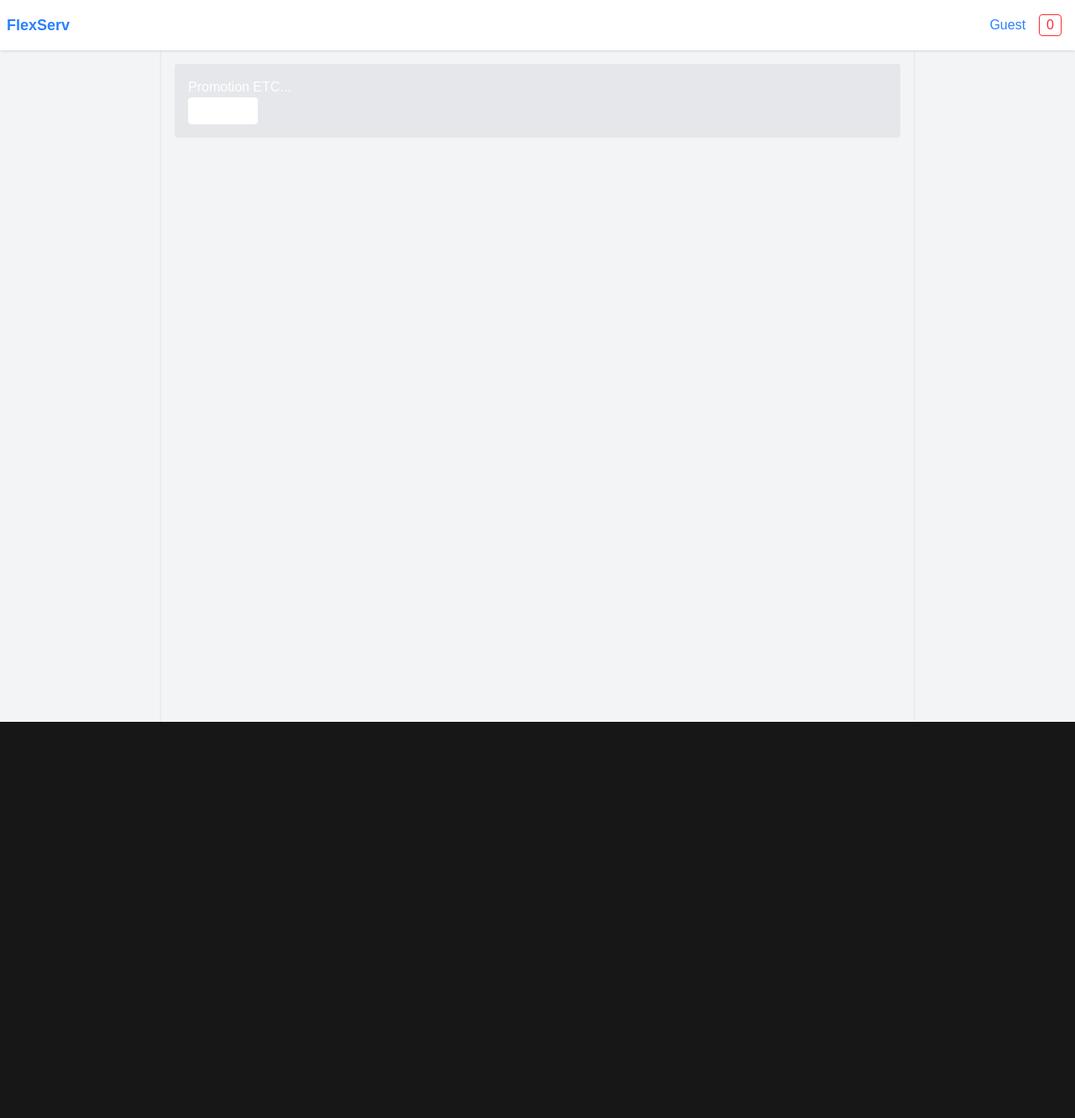
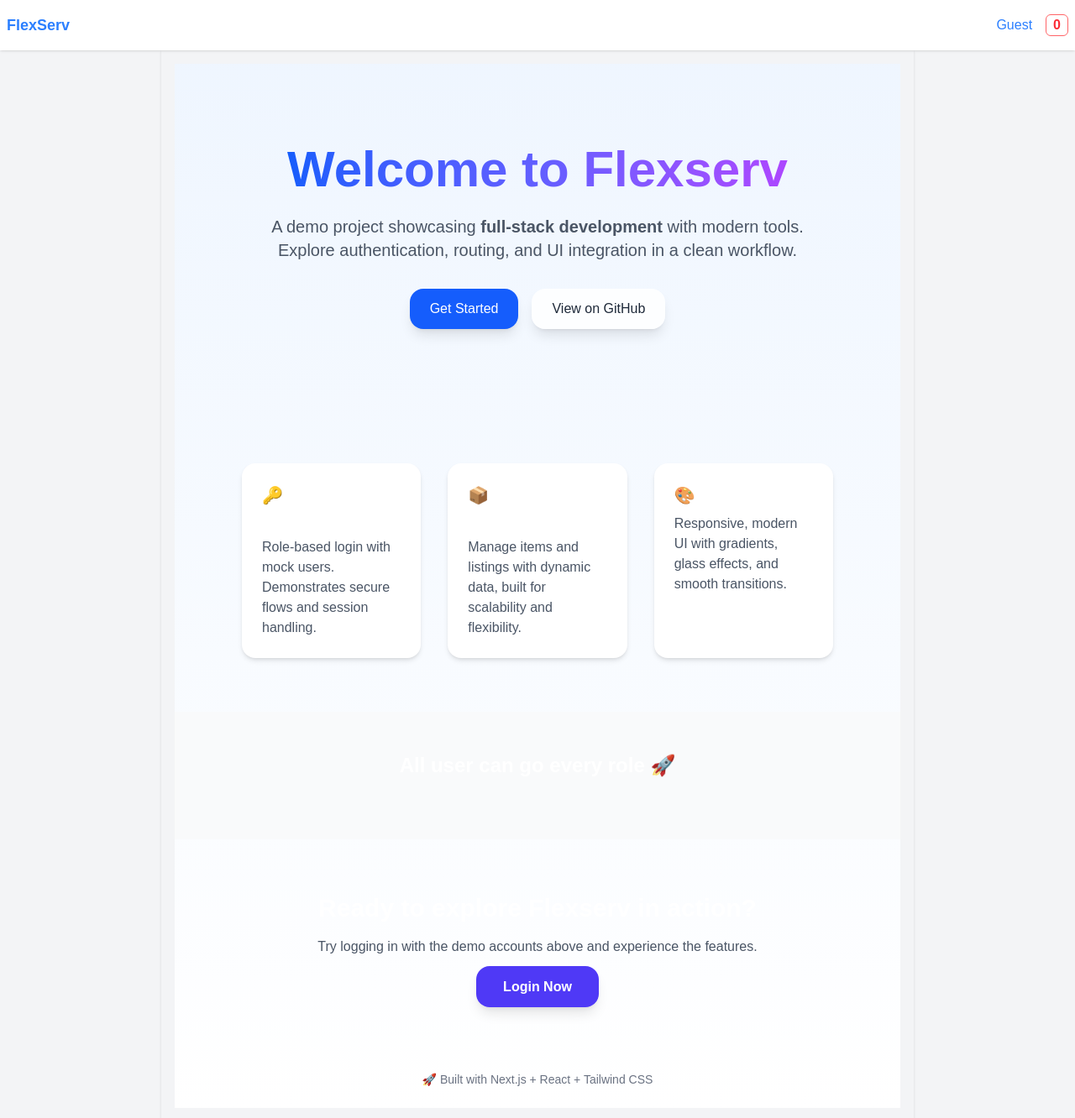
Before and after one commit to IXYOZ/Flexserv, a Next.js app: page / in a window 1280 px wide. Shown: the top 1332 px of the page at 84% size. Before the commit the page ends 860 px from the top, so only its background shows below. Built offline with nearby package versions, Linux system fonts and the light colour scheme.

Commit message:
Update home and navbar

```diff
--- a/src/app/page.tsx
+++ b/src/app/page.tsx
@@ -1,16 +1,97 @@
-  'use client'
-import Link from "next/link";
-import { useRouter } from "next/navigation";
-
-
+"use client";
 
 export default function Home() {
+  return (
+    <main className="relative min-h-screen bg-gradient-to-b from-blue-50 to-white flex flex-col">
+      {/* Floating background shapes */}
+      <div className="absolute inset-0 -z-10 overflow-hidden">
+        <div className="absolute top-20 left-10 w-72 h-72 bg-blue-200 rounded-full mix-blend-multiply filter blur-3xl opacity-40 animate-pulse"></div>
+        <div className="absolute bottom-10 right-10 w-80 h-80 bg-indigo-200 rounded-full mix-blend-multiply filter blur-3xl opacity-40 animate-pulse"></div>
+      </div>
 
-  const router = useRouter()
-  return (
-    <div className="p-4">
-      <p>Promotion ETC... </p>
-      <button onClick={() => router.push('/feed')} className="bg-white hover:bg-blue-500 hover:text-white rounded p-1">Go to feed</button>
-    </div>
+      {/* Hero Section */}
+      <section className="flex flex-col items-center justify-center text-center py-24 px-6">
+        <h1 className="text-5xl md:text-6xl font-extrabold bg-gradient-to-r from-blue-600 via-indigo-500 to-purple-500 bg-clip-text text-transparent">
+          Welcome to Flexserv
+        </h1>
+        <p className="mt-6 text-lg md:text-xl text-gray-600 max-w-2xl">
+          A demo project showcasing{" "}
+          <span className="font-semibold">full-stack development</span> with
+          modern tools. Explore authentication, routing, and UI integration in a
+          clean workflow.
+        </p>
+
+        <div className="mt-8 flex gap-4">
+          <a
+            href="/login"
+            className="px-6 py-3 rounded-2xl bg-blue-600 text-white font-medium shadow-lg hover:scale-105 hover:bg-blue-700 hover:shadow-xl transition-all"
+          >
+            Get Started
+          </a>
+          <a
+            href="https://github.com/yourusername/flexserv"
+            target="_blank"
+            className="px-6 py-3 rounded-2xl bg-white/80 backdrop-blur-md text-gray-800 font-medium shadow-lg hover:scale-105 hover:bg-gray-100 hover:shadow-xl transition-all"
+          >
+            View on GitHub
+          </a>
+        </div>
+      </section>
+
+      {/* Features Section */}
+      <section className="grid grid-cols-1 md:grid-cols-3 gap-8 px-6 md:px-20 py-16">
+        {[
+          {
+            title: "🔑 Authentication",
+            desc: "Role-based login with mock users. Demonstrates secure flows and session handling.",
+          },
+          {
+            title: "📦 Listings & Items",
+            desc: "Manage items and listings with dynamic data, built for scalability and flexibility.",
+          },
+          {
+            title: "🎨 Tailwind UI",
+            desc: "Responsive, modern UI with gradients, glass effects, and smooth transitions.",
+          },
+        ].map((f, i) => (
+          <div
+            key={i}
+            className="p-6 rounded-2xl shadow-md hover:shadow-2xl hover:scale-105 bg-white transition-all"
+          >
+            <h3 className="text-xl font-bold mb-2">{f.title}</h3>
+            <p className="text-gray-600">{f.desc}</p>
+          </div>
+        ))}
+      </section>
+
+      {/* Demo Accounts Section */}
+      <section className="px-6 md:px-20 py-12 bg-gray-50">
+        <h2 className="text-2xl font-bold text-center mb-6">
+          All user can go every role 🚀
+        </h2>
+      </section>
+
+      {/* Call To Action */}
+      <section className="py-16 text-center px-6">
+        <h2 className="text-3xl font-bold mb-4">
+          Ready to explore Flexserv in action?
+        </h2>
+        <p className="text-gray-600 mb-6">
+          Try logging in with the demo accounts above and experience the
+          features.
+        </p>
+        <a
+          href="/login"
+          className="px-8 py-4 rounded-2xl bg-indigo-600 text-white font-semibold shadow-lg hover:scale-110 hover:bg-indigo-700 transition-all"
+        >
+          Login Now
+        </a>
+      </section>
+
+      {/* Footer */}
+      <footer className="py-6 text-center text-gray-500 text-sm">
+        🚀 Built with Next.js + React + Tailwind CSS
+      </footer>
+    </main>
   );
 }
--- a/src/components/DropDown.tsx
+++ b/src/components/DropDown.tsx
@@ -33,7 +33,7 @@ export default function DropDown({ label, options, onSelect }: DropdownProps) {
     <div ref={ref} className="relative inline-block text-left">
       <button
         onClick={() => setOpen(!open)}
-        className="bg-gray-200 px-4  py-2 rounded hover:bg-gray-400 text-black"
+        className="bg-gray-200 px-3  py-1 rounded hover:bg-gray-400 text-black"
       >
         {selected}
       </button>
--- a/src/components/layout/Navbar.tsx
+++ b/src/components/layout/Navbar.tsx
@@ -1,7 +1,5 @@
 import Link from "next/link";
 import { useAppContext } from "@/context/AppContext";
-import Cart from "../Cart";
-import { users } from "@/lib/mockData";
 import CartDropDown from "../navbar/CartDropDown";
 import { useState } from "react";
 import "@tailwindplus/elements";
@@ -9,9 +7,8 @@ import Setting from "../navbar/Setting";
 
 export default function Navbar() {
   const { currentUser, cart, bookings, applications } = useAppContext();
-  const [cartDrop, setCartDrop] = useState(false);
 
-  const noti = cart.length + bookings.length + applications.length;
+
 
   return (
     <nav className="bg-white shadow p-2 flex justify-between items-center sticky top-0 h-15 w-full z-50">
@@ -35,15 +32,13 @@ export default function Navbar() {
           </Link>
         )}
         <div className="flex space-x-2">
-          <button
-            onClick={() => setCartDrop(!cartDrop)}
-            className="border border-red-500 px-2 text-red-500 rounded"
-          >
-            {noti > 0 ? noti : 0}
-          </button>
-          <div>{cartDrop && <CartDropDown />}</div>
-          {currentUser&&(
-            <div><Setting/></div>
+          <div className="flex justify-center items-center">
+            <CartDropDown />
+          </div>
+          {currentUser && (
+            <div>
+              <Setting />
+            </div>
           )}
         </div>
       </div>
--- a/src/components/navbar/CartDropDown.tsx
+++ b/src/components/navbar/CartDropDown.tsx
@@ -2,34 +2,72 @@
 
 import { useAppContext } from "@/context/AppContext";
 import { items } from "@/lib/mockData";
+import { div } from "framer-motion/client";
 import { RouteKind } from "next/dist/server/route-kind";
 import { useRouter } from "next/navigation";
+import { useEffect, useRef, useState } from "react";
 
 export default function CartDropDown() {
-  const router = useRouter()
-  const { cart,bookings, applications, updateItemQty, removeFromCart, currentUser } = useAppContext();
+  const router = useRouter();
+  const {
+    cart,
+    bookings,
+    applications,
+    updateItemQty,
+    removeFromCart,
+    currentUser,
+  } = useAppContext();
+  const [open, setOpen] = useState(false);
+  const ref = useRef<HTMLDivElement>(null);
 
   const itemType = [
-    {type: "cart", label: "Cart", count: cart.length},
-    {type: "booking", label: "Booking", count: bookings.length},
-    {type: "application", label: "Application", count: applications.length}
-  ]
+    { type: "cart", label: "Cart", count: cart.length },
+    { type: "booking", label: "Booking", count: bookings.length },
+    { type: "application", label: "Application", count: applications.length },
+  ];
 
+  useEffect(() => {
+    function handleClickOutSide(event: MouseEvent) {
+      if (ref.current && !ref.current.contains(event.target as Node)) {
+        setOpen(false);
+      }
+    }
+    document.addEventListener("mousedown", handleClickOutSide);
+    return () => document.removeEventListener("mousedown", handleClickOutSide);
+  }, []);
 
+  const noti = cart.length + bookings.length + applications.length;
 
   return (
-    <div className="absolute right-0 mt-2 w-l bg-white border rounded shadow-lg p-4 z-50">
-      {cart && (
-        <ul className="space-y-2">
-          {itemType.map((item) => (
-            <li key={item.type} className="flex justify-between items-center">
-              <button onClick={() => router.push(`/summary?initialType=${item.type}`)}>
+    <div className="relative">
+      <button
+        onClick={() => setOpen(!open)}
+        className="border border-red-400 text-red px-2 rounded-md hover:border-red-500 hover:bg-red-200"
+      >
+        <p className="text-red-500 font-semibold">{noti ? noti : 0}</p>
+      </button>
+
+      {open && (
+        <div
+          ref={ref}
+          className="absolute right-0 -bottom-31 mt-2 w-l bg-white border-t-gray-600 rounded shadow-lg p-4 z-50"
+        >
+          <ul className="space-y-2">
+            {itemType.map((item) => (
+              <li
+                key={item.type}
+                className="flex justify-between space-x-2 items-center"
+              >
+                {/* <button onClick={() => router.push(`/summary?activeType=${item.type}`)}>
+              </button> */}
                 <span className="flex text-black">{item.label}</span>
-              </button>
-              <span className="rounded-full bg-red-500 text-white px-1">{item.count}</span>
-            </li>
-          ))}
-        </ul>
+                <span className="rounded-full bg-red-500 text-white px-1">
+                  {item.count}
+                </span>
+              </li>
+            ))}
+          </ul>
+        </div>
       )}
     </div>
   );
--- a/src/components/navbar/Setting.tsx
+++ b/src/components/navbar/Setting.tsx
@@ -15,7 +15,7 @@ export default function Setting() {
   return (
     <div >
       <DropDown
-        label="S"
+        label="🔧"
         options={["Profile","Type : "+currentUser?.type, "Account setting", "Manage product"]}
         onSelect={(value) => {
           switch (value) {
```
Also changed, not shown: public/PM..png (added), 1 other file (tests, documents, lock files or other folders).
